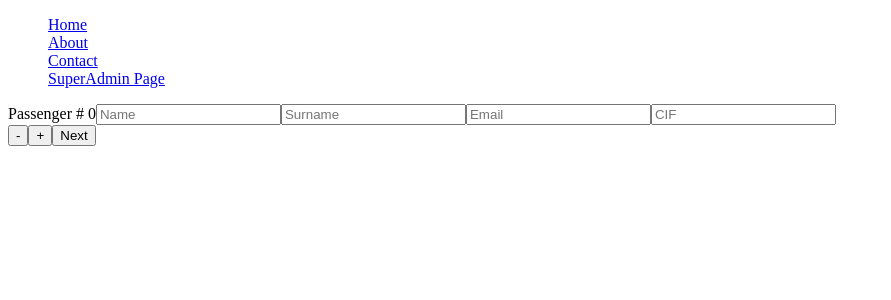
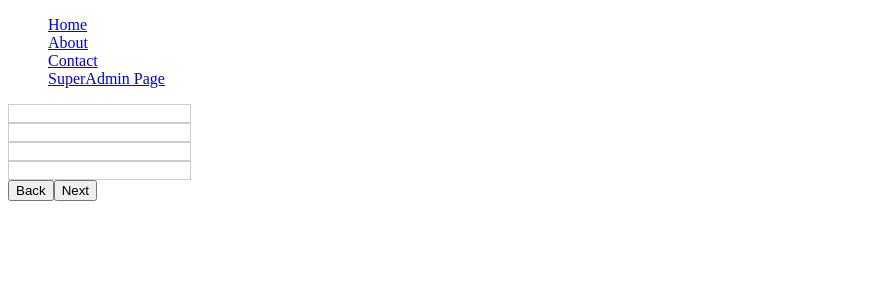
Before and after one commit to eugeneonufran/NoGravity_ui, a React (Create React App) app: page /bookingform in a window 1280 px wide. Shown: the top 300 px of the page, without its empty margins (0-891 px from the left). Built offline with nearby package versions, Linux system fonts and the light colour scheme.

Commit message:
Remake the passenger form (no adding new)

```diff
--- a/src/components/BookingForm.tsx
+++ b/src/components/BookingForm.tsx
@@ -24,7 +24,7 @@ export const BookingForm = () => {
   };
 
   const stepForms = [
-    <PassengersInfoForm goForward={goForward} />,
+    <PassengersInfoForm onNext={goForward} />,
     // <PassengerDetails
     //   passengersList={passengersList}
     //   setPassengersList={setPassengersList}
--- a/src/components/passenger/FormInput.tsx
+++ b/src/components/passenger/FormInput.tsx
@@ -1,105 +1,40 @@
-import { IPassenger } from "../../models/IPassenger";
-import { useState } from "react";
-import { useValidateField } from "./useValidateField";
+import React from "react";
 
 interface FormInputProps {
-  index: number;
-  passenger: IPassenger;
-  setHasError: React.Dispatch<React.SetStateAction<boolean>>;
-  handleBlur: (field: keyof IPassenger, value: string) => void;
-  updatePassengerData: (index: number, updatedPassenger: IPassenger) => void;
+  value: string;
+  onItemBlur: (value: string) => void;
+  onItemChange: (value: string) => void;
+  hasError: boolean;
 }
 
 export const FormInput = ({
-  index,
-  passenger,
-  updatePassengerData,
+  value,
+  onItemChange,
+  hasError,
+  onItemBlur,
 }: FormInputProps) => {
-  const { validateField, getErrorMessage } = useValidateField();
-  const handleChangePassenger = (
-    index: number,
-    field: keyof IPassenger,
-    value: string
-  ) => {
-    const updatedPassenger = { ...passenger, [field]: value };
-    updatePassengerData(index, updatedPassenger);
-    //localStorage.setItem("passengers", JSON.stringify(updatedPassengers));
+  const handleChange = (event: React.ChangeEvent<HTMLInputElement>) => {
+    event.preventDefault();
+    const inputValue = event.target.value;
+    onItemChange(inputValue);
   };
 
-  const [errors, setErrors] = useState<{ [key in keyof IPassenger]: boolean }>({
-    name: false,
-    surname: false,
-    email: false,
-    cif: false,
-  });
-
-  const handleBlur = (field: string, value: string) => {
-    const updatedErrors = { ...errors, [field]: !validateField(field, value) };
-    setErrors(updatedErrors);
-    console.log(errors);
-  };
-
-  const handleFocus = (field: string, value: string) => {
-    const updatedErrors = { ...errors, [field]: false };
-    setErrors(updatedErrors);
-    console.log(errors);
+  const handleBlur = (event: React.FocusEvent<HTMLInputElement>) => {
+    event.preventDefault();
+    const inputValue = event.target.value;
+    onItemBlur(inputValue);
   };
 
   return (
-    <div key={index}>
-      Passenger # {index}
+    <div>
       <input
         type='text'
-        placeholder='Name'
-        value={passenger.name}
-        onBlur={(event) => handleBlur("name", event.target.value)}
-        onFocus={(event) => handleFocus("name", event.target.value)}
-        onChange={(event) =>
-          handleChangePassenger(index, "name", event.target.value)
-        }
+        value={value}
+        onChange={handleChange}
+        onBlur={handleBlur}
+        style={{ border: hasError ? "1px solid red" : "1px solid #ccc" }}
       />
-      {errors.name && (
-        <span style={{ color: "red" }}>{getErrorMessage("name")}</span>
-      )}
-      <input
-        type='text'
-        placeholder='Surname'
-        value={passenger.surname}
-        onBlur={(event) => handleBlur("surname", event.target.value)}
-        onFocus={(event) => handleFocus("surname", event.target.value)}
-        onChange={(event) =>
-          handleChangePassenger(index, "surname", event.target.value)
-        }
-      />
-      {errors.surname && (
-        <span style={{ color: "red" }}>{getErrorMessage("surname")}</span>
-      )}
-      <input
-        type='text'
-        placeholder='Email'
-        value={passenger.email}
-        onBlur={(event) => handleBlur("email", event.target.value)}
-        onFocus={(event) => handleFocus("email", event.target.value)}
-        onChange={(event) =>
-          handleChangePassenger(index, "email", event.target.value)
-        }
-      />
-      {errors.email && (
-        <span style={{ color: "red" }}>{getErrorMessage("email")}</span>
-      )}
-      <input
-        type='text'
-        placeholder='CIF'
-        value={passenger.cif}
-        onBlur={(event) => handleBlur("cif", event.target.value)}
-        onFocus={(event) => handleFocus("cif", event.target.value)}
-        onChange={(event) =>
-          handleChangePassenger(index, "cif", event.target.value)
-        }
-      />
-      {errors.cif && (
-        <span style={{ color: "red" }}>{getErrorMessage("cif")}</span>
-      )}
+      {hasError && <span style={{ color: "red" }}>Error message here</span>}
     </div>
   );
 };
--- a/src/components/passenger/PassengersInfoForm.tsx
+++ b/src/components/passenger/PassengersInfoForm.tsx
@@ -1,77 +1,146 @@
-import { IPassenger } from "../../models/IPassenger";
-import { useState } from "react";
-import { FormInput } from "./FormInput";
+import React, { useState } from "react";
+import { FormInput } from "./FormInput"; // Assuming you have the CustomInput component
 
-interface PassengersInfoFormProps {
-  goForward: () => void;
+interface PersonalInfoFormProps {
+  onNext: (info: PersonalInfoData) => void;
 }
 
-export const PassengersInfoForm = ({ goForward }: PassengersInfoFormProps) => {
-  const initPassenger: IPassenger = {
-    name: "",
-    surname: "",
-    email: "",
-    cif: "",
+interface PersonalInfoItem {
+  name: FormItem;
+  surname: FormItem;
+  email: FormItem;
+  cif: FormItem;
+}
+
+interface PersonalInfoData {
+  info: PersonalInfoItem[];
+}
+
+interface FormItem {
+  value: string;
+  error?: string | null;
+}
+
+export const PassengersInfoForm: React.FC<PersonalInfoFormProps> = (props) => {
+  const [data, setData] = useState<PersonalInfoItem[]>([
+    {
+      name: { value: "", error: null },
+      surname: { value: "", error: null },
+      email: { value: "", error: null },
+      cif: { value: "", error: null },
+    },
+  ]);
+
+  const handleChange = (
+    key: keyof PersonalInfoItem,
+    index: number,
+    value: string
+  ) => {
+    const newData = [...data];
+    newData[index][key].value = value;
+    newData[index][key].error = null;
+    setData(newData);
   };
 
-  const [data, setData] = useState<IPassenger[]>([{ ...initPassenger }]);
-  const handleBlur = (field: keyof IPassenger, value: string) => {
-    // Handle onBlur logic here if needed, for example, validation checks.
-    // For now, we can leave it empty since the validation logic is in the child component.
+  const handleBlur = (
+    key: keyof PersonalInfoItem,
+    index: number,
+    value: string
+  ): string | null => {
+    const isValid = validators[key as keyof PersonalInfoItem](value);
+    if (!isValid) {
+      const errorMessage = "specified error";
+      const newData = [...data];
+      newData[index][key as keyof PersonalInfoItem].error = errorMessage;
+      setData(newData);
+      return errorMessage;
+    }
+    return null;
   };
 
-  const updatePassengerData = (index: number, updatedPassenger: IPassenger) => {
-    setData((prevData) => {
-      const newData = [...prevData];
-      newData[index] = updatedPassenger;
-      return newData;
-    });
+  const validators = {
+    name: (value: string) => value.trim() !== "",
+    surname: (value: string) => value.trim() !== "",
+    email: (value: string) =>
+      value.trim() !== "" && /^[^\s@]+@[^\s@]+\.[^\s@]+$/.test(value),
+    cif: (value: string) => value.trim() !== "",
   };
 
-  const handleAddPassenger = () => {
-    const updatedPassengers = [...data, { ...initPassenger }];
-    setData(updatedPassengers);
-    //localStorage.setItem("passengers", JSON.stringify(updatedPassengers));
-  };
+  const validate = () => {
+    const newData = [...data];
+    data.forEach((element, index) => {
+      Object.keys(element).forEach((key) => {
+        if (
+          !validators[key as keyof PersonalInfoItem](
+            element[key as keyof PersonalInfoItem].value
+          )
+        ) {
+          newData[index][key as keyof PersonalInfoItem].error =
+            "specified error";
+        }
+      });
+    });
 
-  const [hasError, setHasError] = useState<boolean>(false);
-
-  const handleOnClick = () => {
-    goForward();
-    return;
-  };
-
-  const handleDeletePassenger = (index: number) => {
-    const updatedPassengers = [...data];
-    updatedPassengers.splice(index, 1);
-    setData(updatedPassengers);
-    //localStorage.setItem("passengers", JSON.stringify(updatedPassengers));
+    if (
+      newData.some((element) =>
+        Object.keys(element).some(
+          (key) => element[key as keyof PersonalInfoItem].error
+        )
+      )
+    ) {
+      setData(newData);
+    } else {
+      props.onNext({ info: newData });
+    }
   };
 
   return (
-    <>
-      {data.map((passenger, index) => (
-        <>
-          <FormInput
-            index={index}
-            passenger={passenger}
-            setHasError={setHasError}
-            updatePassengerData={updatePassengerData}
-            handleBlur={handleBlur}
-          />
-          <button type='button' onClick={() => handleDeletePassenger(index)}>
-            -
-          </button>
-        </>
-      ))}
-      <button type='button' onClick={handleAddPassenger}>
-        +
-      </button>
-
-      <button type='button' disabled={hasError} onClick={handleOnClick}>
-        Next
-      </button>
-      {hasError && <span style={{ color: "red" }}>{"Check the form"}</span>}
-    </>
+    <div>
+      <div>
+        {data.map((item, index) => (
+          <div key={index}>
+            <FormInput
+              key={index}
+              value={data[index]["name"].value}
+              onItemBlur={() =>
+                handleBlur("name", index, data[index]["name"].value)
+              }
+              onItemChange={(e) => handleChange("name", index, e)}
+              hasError={data[index]["name"].error != null}
+            />
+            <FormInput
+              value={data[index]["surname"].value}
+              onItemBlur={() =>
+                handleBlur("surname", index, data[index]["surname"].value)
+              }
+              onItemChange={(e) => handleChange("surname", index, e)}
+              hasError={data[index]["surname"].error != null}
+            />
+            <FormInput
+              value={data[index]["email"].value}
+              onItemBlur={() =>
+                handleBlur("email", index, data[index]["email"].value)
+              }
+              onItemChange={(e) => handleChange("email", index, e)}
+              hasError={data[index]["email"].error != null}
+            />
+            <FormInput
+              value={data[index]["cif"].value}
+              onItemBlur={() =>
+                handleBlur("cif", index, data[index]["cif"].value)
+              }
+              onItemChange={(e) => handleChange("cif", index, e)}
+              hasError={data[index]["cif"].error != null}
+            />
+          </div>
+        ))}
+      </div>
+      <div>
+        <button>Back</button>
+        <button type='button' onClick={validate}>
+          Next
+        </button>
+      </div>
+    </div>
   );
 };
```
Also changed, not shown: src/Form.txt (renamed from src/Form.tsx).
